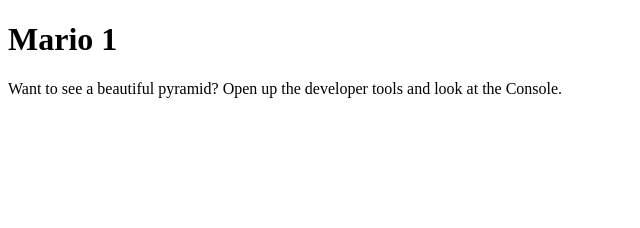
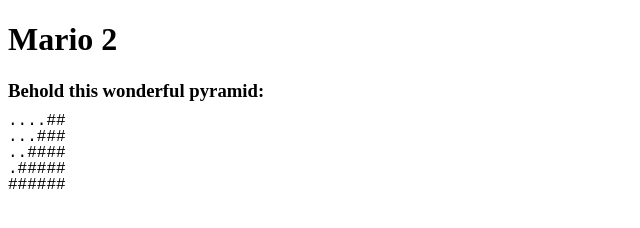
Before and after one commit to joelhealy/lc101, a plain HTML site: page unit3/studios/mario-js/mario.html in a window 1280 px wide. Shown: the whole page, without its empty margins (0-640 px from the left). Drawn offline with Linux system fonts and the light colour scheme.

Commit message:
Mario Studio 2 complete

```diff
--- a/unit3/studios/mario-js/mario.html
+++ b/unit3/studios/mario-js/mario.html
@@ -1,13 +1,28 @@
 <!DOCTYPE html>
 <html>
 <head>
-    <script src="mario.js"></script>
+    <style>
+        #pyramid {
+            font-family: "Courier New", monospace;
+            line-height: 0;
+        }
+    </style>
 </head>
 <body>
-    <h1>Mario 1</h1>
-    <p>
-        Want to see a beautiful pyramid?
-        Open up the developer tools and look at the Console.
-    </p>
+    <h1>Mario 2</h1>
+    <h3>
+        Behold this wonderful pyramid:
+    </h3>
+
+    <div id="pyramid">
+        <!-- Our pyramid will go inside here -->
+
+        <div id="construction">
+            <p>Uh oh! the pyramid is still under construction.</p>
+            <p>Check back again soon... our developers are hard at wrk as we speak!</p>
+        </div>
+    </div>
+
+    <script src="mario.js"></script>
 </body>
 </html>
--- a/unit3/studios/mario-js/mario.js
+++ b/unit3/studios/mario-js/mario.js
@@ -1,30 +1,38 @@
 
-printPyramid(6);
+drawPyramid(5);
 
 
-/*
- * printPyramid
+/**
+ * drawPyramid
  *
- * Prints to the console a pyramid of '#' characters of the specified height
- * For example, if height is 5, the console will look like this:
- *          ##
- *         ###
- *        ####
- *       #####
- *      ######
+ * Renders, in the HTML document, a Mario pyramid of the specified height
  */
-function printPyramid(height) {
-    var row;
+function drawPyramid(height) {
 
-    for (var rownum = 0; rownum < height; rownum++) {
-        row = "";
-        for (var colnum = 0; colnum <= height; colnum++) {
-            if (colnum < height - rownum - 1) {
-                row += ' ';
-            } else {
-                row += '#';
-            }
+    var construction = document.getElementById("construction");
+    construction.parentNode.removeChild(construction);
+
+    var pyramid = document.getElementById("pyramid");
+
+    // for each row....
+    for (var row = 0; row < height; row++) {
+
+        // figure out number of bricks and spaces
+        var numBricks = row + 2;
+        var numSpaces = height - row - 1;
+
+        // build up a string for this row
+        var rowStr = "";
+        for (var i = 0; i < numSpaces; i++) {
+            rowStr += "."; // QUIZ: what happens if we use a space (" ") instead of a period?
         }
-        console.log(row);
+        for (var i = 0; i < numBricks; i++) {
+            rowStr += "#";
+        }
+
+        var pRow = document.createElement('p');
+        pRow.innerHTML = rowStr;
+        pyramid.appendChild(pRow);
+
     }
 }
```
